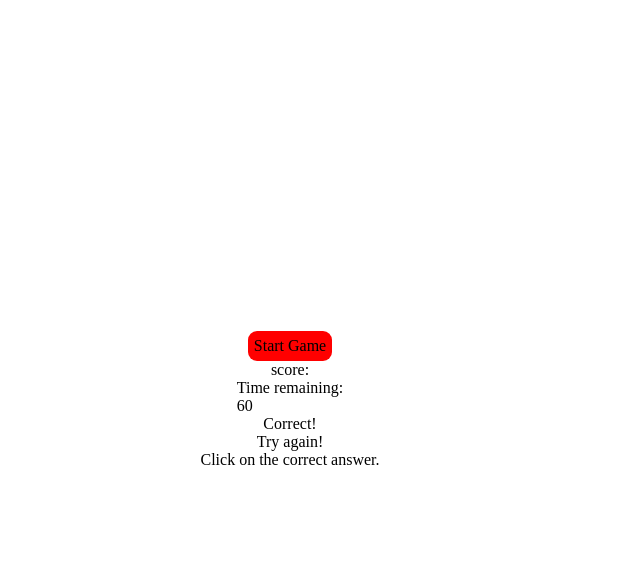
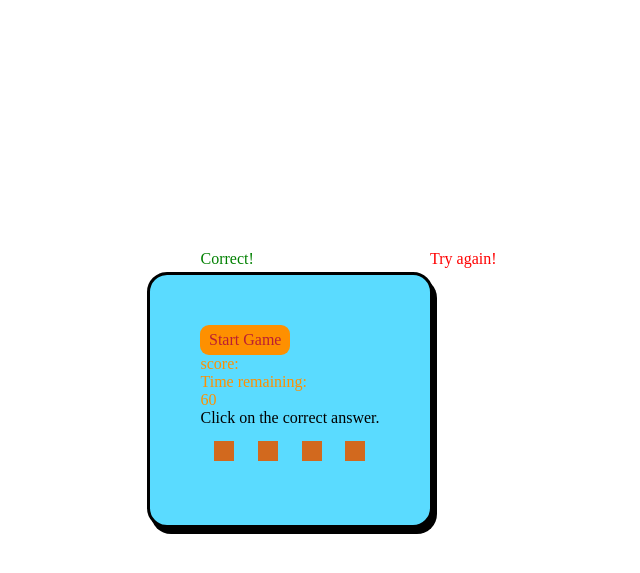
Before and after one commit to NaserJafari/boek, a PHP site: page /html/som.html in a window 1280 px wide. Shown: the top 573 px of the page, without its empty margins (350-990 px from the left). Run offline with PHP 8.4, Linux system fonts and the light colour scheme.

Commit message:
rekenspel css is af

```diff
--- a/css/som.css
+++ b/css/som.css
@@ -13,8 +13,75 @@
   flex-direction: column;
 }
 
+.som-box-container {
+  width: auto;
+  height: auto;
+  background-color: #5adbff;
+  padding: 50px;
+  border-radius: 20px;
+  z-index: 1;
+  border: solid 3px #000;
+  box-shadow: 4px 6px;
+}
+
 #startgame {
-  background-color: red;
+  background-color: #fe9000;
   padding: 6px;
   border-radius: 9px;
+  width: 50%;
+  text-align: center;
+  display: flex;
+  justify-content: center;
+  text-align: center;
+  color: #ba1f33;
 }
+
+#score {
+  color: #fe9000;
+}
+
+#scorevalue {
+  color: #fe9000;
+}
+
+#timeremaining {
+  color: #fe9000;
+}
+
+#timeremainingvalue {
+  color: #fe9000;
+}
+
+#correct {
+  color: green;
+  position: absolute;
+  top: 250px;
+  z-index: -1;
+}
+
+#wrong {
+  color: red;
+  position: absolute;
+  top: 250px;
+  left: 780px;
+}
+
+#question {
+  font-size: 20px;
+}
+
+#choices {
+  height: auto;
+  display: flex;
+  justify-content: space-between;
+  padding: 14px;
+}
+
+#box1,
+#box2,
+#box3,
+#box4 {
+  width: 20px;
+  height: 20px;
+  background-color: chocolate;
+}
--- a/html/som.html
+++ b/html/som.html
@@ -9,6 +9,7 @@
   </head>
   <body>
     <div id="som-container">
+      <div class="som-box-container">
         <div id="startgame">Start Game</div>
         <div id="score">
           score:
@@ -28,7 +29,8 @@
           <div id="box3" class="box"></div>
           <div id="box4" class="box"></div>
         </div>
-      <div id="gameOver"></div>
+        <div id="gameover"></div>
+      </div>
     </div>
     <script src="../js/som.js"></script>
   </body>
--- a/js/som.js
+++ b/js/som.js
@@ -17,13 +17,15 @@ document.getElementById("startgame").onclick = function () {
 
     document.getElementById("timeremainingvalue").innerHTML = timeremaining;
 
-    hide("gameOver");
+    hide("gameover");
+    hide("correct");
+    hide("wrong");
 
     document.getElementById("startgame").innerHTML = "Reset Game";
 
     startCountdown();
 
-    generateQA();
+    genretaQuestion();
   }
 };
 
@@ -38,7 +40,7 @@ for (i = 1; i < 5; i++) {
         setTimeout(function () {
           hide("correct");
         }, 1000);
-        generateQA();
+        genretaQuestion();
       } else {
         hide("correct");
         show("wrong");
@@ -57,10 +59,10 @@ function startCountdown() {
     document.getElementById("timeremainingvalue").innerHTML = timeremaining;
     if (timeremaining == 0) {
       stopCountdown();
-      show("gameOver");
+      show("gameover");
 
       //game over
-      document.getElementById("gameOver").innerHTML =
+      document.getElementById("gameover").innerHTML =
         "<p>Game over!</p><p>Your score is " + score + ".</p>";
       hide("timeremaining");
       hide("correct");
@@ -84,7 +86,7 @@ function show(Id) {
   document.getElementById(Id).style.display = "block";
 }
 
-function generateQA() {
+function genretaQuestion() {
   let x = 1 + Math.round(9 * Math.random());
   let y = 1 + Math.round(9 * Math.random());
   correctAnswer = x * y;
```
Lines whose indentation alone changed are shown as unchanged.
